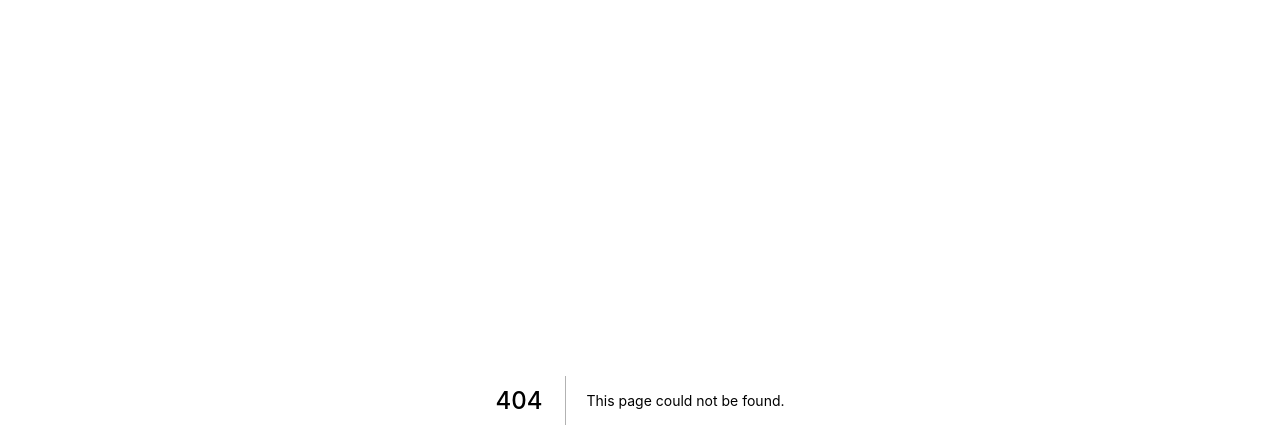
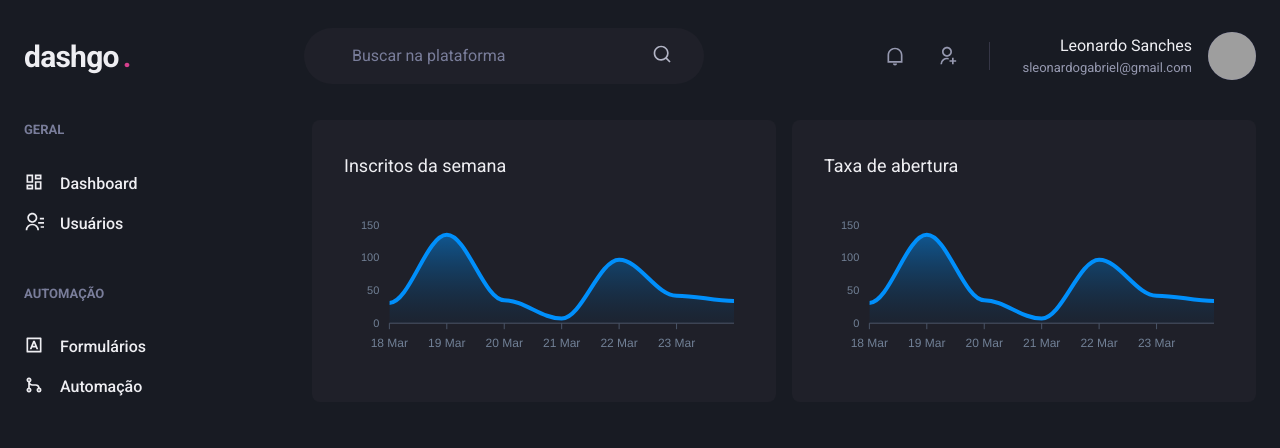
Before and after one commit to LeonardoGabrielSanches/chakra-ui-ignite, a Next.js app: page /dashboard in a window 1280 px wide. Before the commit this address had no page. Shown: the top 448 px of the page. Built offline with nearby package versions, Linux system fonts and the light colour scheme; grey boxes are pictures that could not be loaded.

Commit message:
Tela de dashboard, componentes de sidebar e header

```diff
--- a/package.json
+++ b/package.json
@@ -12,10 +12,13 @@
     "@chakra-ui/react": "^1.6.3",
     "@emotion/react": "^11.4.0",
     "@emotion/styled": "^11.3.0",
+    "apexcharts": "^3.26.3",
     "framer-motion": "^4.1.17",
     "next": "10.2.3",
     "react": "17.0.2",
-    "react-dom": "17.0.2"
+    "react-apexcharts": "^1.3.9",
+    "react-dom": "17.0.2",
+    "react-icons": "^4.2.0"
   },
   "devDependencies": {
     "@types/node": "^15.9.0",
--- /dev/null
+++ b/src/components/Header.tsx
@@ -0,0 +1,83 @@
+import { Flex, Text, Input, Icon, HStack, Box, Avatar } from '@chakra-ui/react'
+import { RiNotificationLine, RiSearchLine, RiUserAddLine } from 'react-icons/ri'
+
+export function Header() {
+    return (
+        <Flex
+            as="header"
+            w="100%"
+            maxWidth={1480}
+            h="20"
+            mx="auto"
+            mt="4"
+            px="6"
+            align="center"
+        >
+            <Text
+                fontSize="3xl"
+                fontWeight="bold"
+                letterSpacing="tight"
+                w="64"
+            >
+                dashgo
+                <Text as="span" ml="1" color="pink.500">.</Text>
+            </Text>
+
+            <Flex
+                as="label"
+                flex="1"
+                py="4"
+                px="8"
+                ml="6"
+                maxWidth={400}
+                alignSelf="center"
+                color="gray.200"
+                position="relative"
+                bg="gray.800"
+                borderRadius="full"
+            >
+                <Input
+                    color="gray.50"
+                    variant="unstyled"
+                    px="4"
+                    mr="4"
+                    placeholder="Buscar na plataforma"
+                    _placeholder={{
+                        color: 'gray.400'
+                    }}
+                />
+
+                <Icon as={RiSearchLine} fontSize="20" />
+            </Flex>
+
+            <Flex
+                align="center"
+                ml="auto"
+            >
+                <HStack
+                    spacing="8"
+                    mx="8"
+                    pr="8"
+                    py="1"
+                    color="gray.300"
+                    borderRightWidth={1}
+                    borderColor="gray.700"
+                >
+                    <Icon as={RiNotificationLine} fontSize="20" />
+                    <Icon as={RiUserAddLine} fontSize="20" />
+                </HStack>
+
+                <Flex align="center">
+                    <Box mr="4" textAlign="right">
+                        <Text>Leonardo Sanches</Text>
+                        <Text color="gray.300" fontSize="small">
+                            sleonardogabriel@gmail.com
+                        </Text>
+                    </Box>
+
+                    <Avatar size="md" name="Leonardo Sanches" src="https://github.com/LeonardoGabrielSanches.png" />
+                </Flex>
+            </Flex>
+        </Flex>
+    )
+}
--- /dev/null
+++ b/src/components/Sidebar.tsx
@@ -0,0 +1,38 @@
+import { Box, Icon, Link, Stack, Text } from '@chakra-ui/react'
+import { RiContactsLine, RiDashboardLine, RiGitMergeLine, RiInputMethodLine } from 'react-icons/ri'
+
+export function Sidebar() {
+    return (
+        <Box as="aside" w="64" mr="8">
+            <Stack spacing="12" align="flex-start">
+                <Box>
+                    <Text fontWeight="bold" color="gray.400" fontSize="small">GERAL</Text>
+                    <Stack spacing="4" mt="8" align="stretch">
+                        <Link display="flex" align="center" >
+                            <Icon as={RiDashboardLine} fontSize="20" />
+                            <Text ml="4" fontWeight="medium">Dashboard</Text>
+                        </Link>
+                        <Link display="flex" align="center" >
+                            <Icon as={RiContactsLine} fontSize="20" />
+                            <Text ml="4" fontWeight="medium">Usuários</Text>
+                        </Link>
+                    </Stack>
+                </Box>
+
+                <Box>
+                    <Text fontWeight="bold" color="gray.400" fontSize="small">AUTOMAÇÃO</Text>
+                    <Stack spacing="4" mt="8" align="stretch">
+                        <Link display="flex" align="center" >
+                            <Icon as={RiInputMethodLine} fontSize="20" />
+                            <Text ml="4" fontWeight="medium">Formulários</Text>
+                        </Link>
+                        <Link display="flex" align="center" >
+                            <Icon as={RiGitMergeLine} fontSize="20" />
+                            <Text ml="4" fontWeight="medium">Automação</Text>
+                        </Link>
+                    </Stack>
+                </Box>
+            </Stack>
+        </Box>
+    )
+}
--- /dev/null
+++ b/src/pages/dashboard.tsx
@@ -0,0 +1,94 @@
+import { Box, Flex, SimpleGrid, Text, theme } from "@chakra-ui/react";
+import dynamic from 'next/dynamic';
+import { Header } from "../components/Header";
+import { Sidebar } from "../components/Sidebar";
+
+const Chart = dynamic(() => import('react-apexcharts'), {
+    ssr: false,
+})
+
+const options = {
+    chart: {
+        toolbar: {
+            show: false,
+        },
+        zoom: {
+            enabled: false,
+        },
+        foreColor: theme.colors.gray[500]
+    },
+    grid: {
+        show: false,
+    },
+    dataLabels: {
+        enabled: false,
+    },
+    tooltip: {
+        enabled: false,
+    },
+    xaxis: {
+        type: 'datetime',
+        axisBorder: {
+            color: theme.colors.gray[600],
+        },
+        axisTicks: {
+            color: theme.colors.gray[600],
+        },
+        categories: [
+            '2021-03-18T00:00:00.000Z',
+            '2021-03-19T00:00:00.000Z',
+            '2021-03-20T00:00:00.000Z',
+            '2021-03-21T00:00:00.000Z',
+            '2021-03-22T00:00:00.000Z',
+            '2021-03-23T00:00:00.000Z',
+            '2021-03-24T00:00:00.000Z',
+        ],
+    },
+    fill: {
+        opacity: 0.3,
+        type: 'gradient',
+        gradient: {
+            shade: 'dark',
+            opacityFrom: 0.7,
+            opacityTo: 0.3
+        }
+    }
+}
+
+const series = [
+    {
+        name: 'series 1', data: [31, 135, 35, 7, 97, 42, 34]
+    }
+]
+
+export default function Dashboard() {
+    return (
+        <Flex direction="column" h="100vh">
+            <Header />
+
+            <Flex w="100%" my="6" maxWidth={1480} mx="auto" px="6">
+                <Sidebar />
+
+                <SimpleGrid flex="1" gap="4" minChildWidth="320px" align="flex-start">
+                    <Box
+                        p="8"
+                        bg="gray.800"
+                        borderRadius={8}
+                    >
+                        <Text fontSize="lg" mb="4">Inscritos da semana</Text>
+                        <Chart options={options} series={series} type="area" height={160} />
+                    </Box>
+
+                    <Box
+                        p="8"
+                        bg="gray.800"
+                        borderRadius={8}
+                    >
+                        <Text fontSize="lg" mb="4">Taxa de abertura</Text>
+                        <Chart options={options} series={series} type="area" height={160} />
+                    </Box>
+                </SimpleGrid>
+            </Flex>
+        </Flex>
+    )
+}
```
Also changed, not shown: 1 other file (tests, documents, lock files or other folders).
